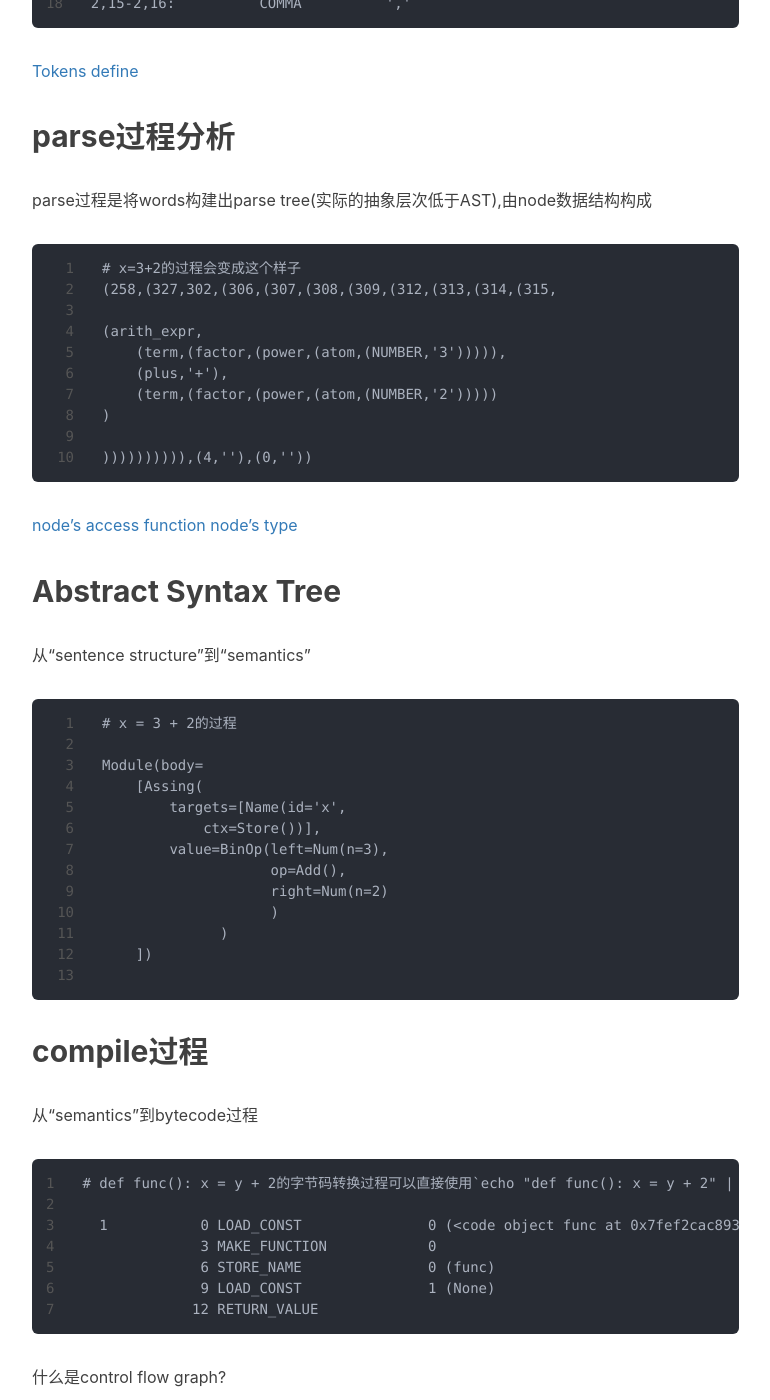
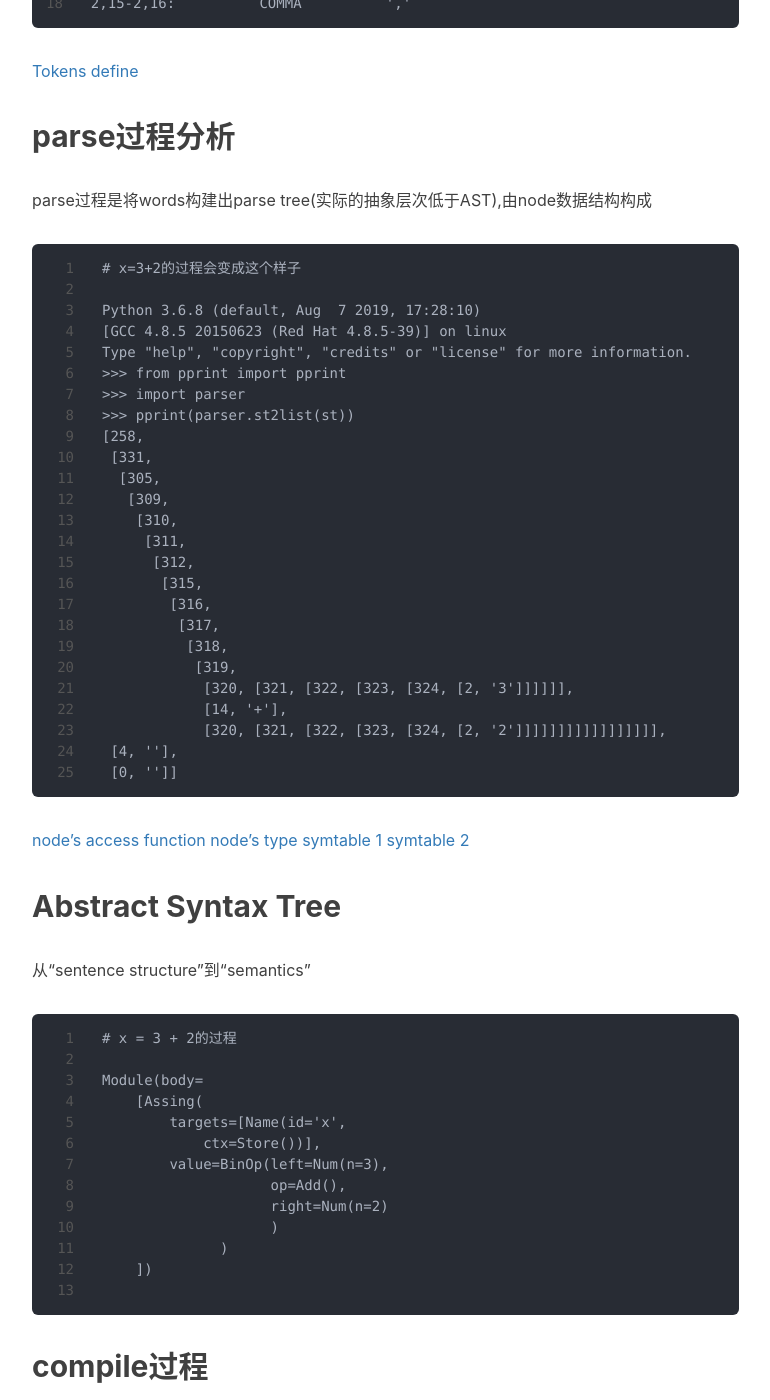
Before and after one commit to shihai1991/shihai1991.github.io, a Jekyll site: the page built from _posts/2019-07-14-cpython编译过程.md, in a window 1280 px wide and 1400 px high, scrolled down 1753 px. Shown: the whole window, without its empty margins (233-1003 px from the left). Built offline with Jekyll 4.4.1, drawn with Linux system fonts in a browser that asks for light colours; nearby versions of some CDN libraries; comment, search, counter and statistics services are not loaded.

Commit message:
Update 2019-07-14-cpython编译过程.md

````diff
--- a/_posts/2019-07-14-cpython编译过程.md
+++ b/_posts/2019-07-14-cpython编译过程.md
@@ -75,18 +75,35 @@ $ cat /home/shihai/test_fab.py| ./python -m tokenize -e
 parse过程是将words构建出parse tree(实际的抽象层次低于AST),由node数据结构构成
 ```
 # x=3+2的过程会变成这个样子
-(258,(327,302,(306,(307,(308,(309,(312,(313,(314,(315,
 
-(arith_expr,
-    (term,(factor,(power,(atom,(NUMBER,'3'))))),
-    (plus,'+'),
-    (term,(factor,(power,(atom,(NUMBER,'2')))))
-)
-
-)))))))))),(4,''),(0,''))
+Python 3.6.8 (default, Aug  7 2019, 17:28:10)
+[GCC 4.8.5 20150623 (Red Hat 4.8.5-39)] on linux
+Type "help", "copyright", "credits" or "license" for more information.
+>>> from pprint import pprint
+>>> import parser
+>>> pprint(parser.st2list(st))
+[258,
+ [331,
+  [305,
+   [309,
+    [310,
+     [311,
+      [312,
+       [315,
+        [316,
+         [317,
+          [318,
+           [319,
+            [320, [321, [322, [323, [324, [2, '3']]]]]],
+            [14, '+'],
+            [320, [321, [322, [323, [324, [2, '2']]]]]]]]]]]]]]]]],
+ [4, ''],
+ [0, '']]
 ```
 [node's access function](https://github.com/python/cpython/blob/master/Include/node.h)
 [node's type](https://github.com/python/cpython/blob/master/Include/graminit.h)
+[symtable 1](https://github.com/python/cpython/blob/master/Include/token.h#L13)
+[symtable 2](https://github.com/python/cpython/blob/master/Include/graminit.h)
 
 
 ## Abstract Syntax Tree
````
